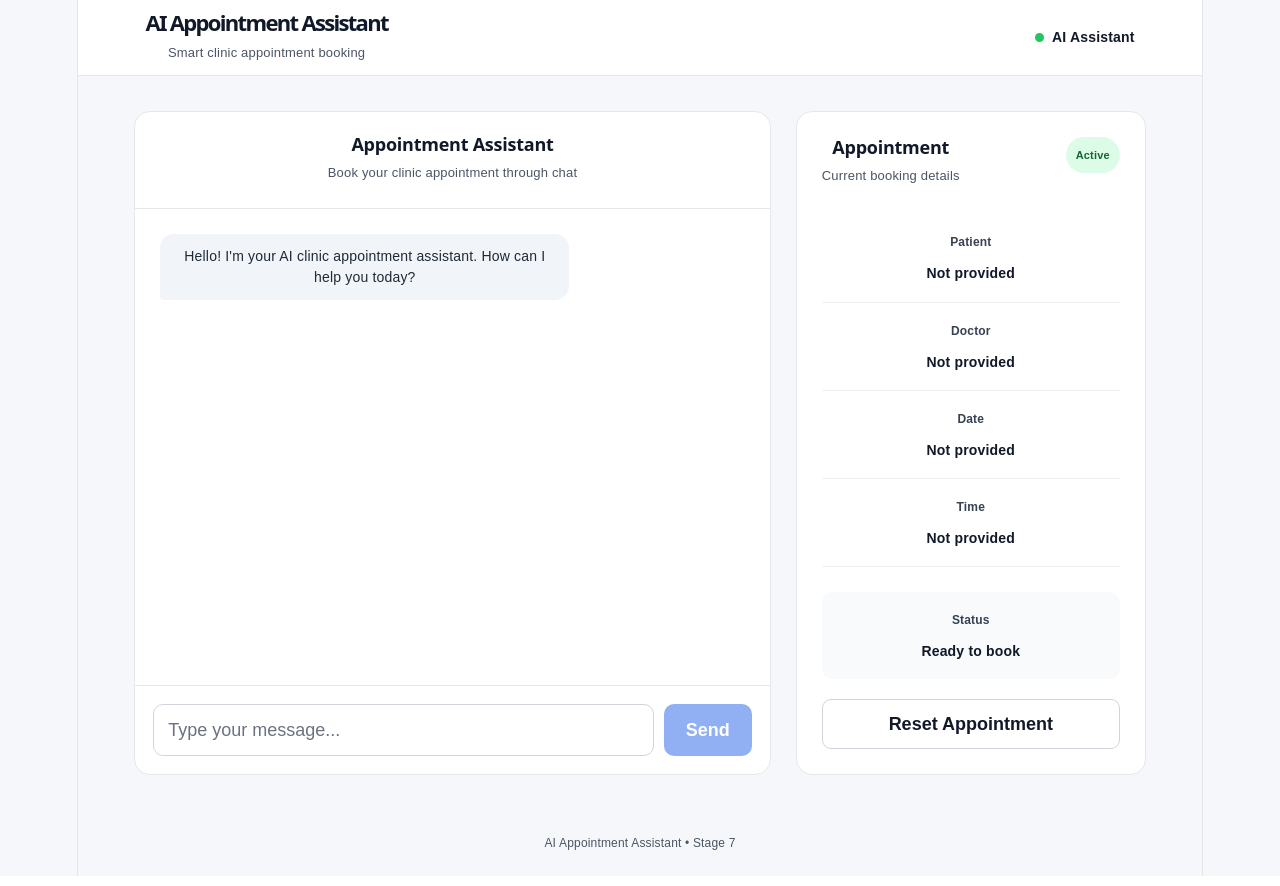
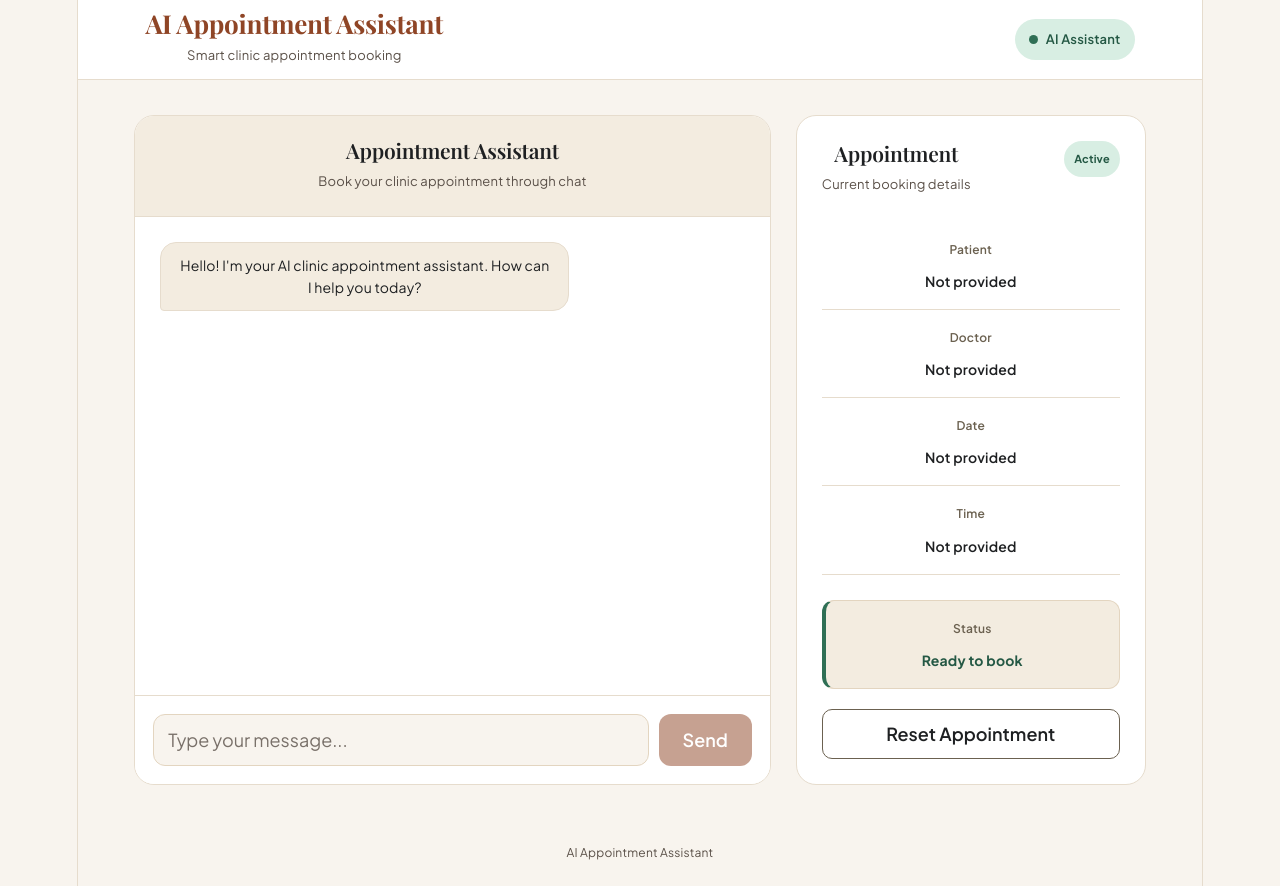
Before and after one commit to TayyibaFatima/AI-Appointment-Assistant, a React app in the folder frontend/: page / in a window 1280 px wide. Built offline with nearby package versions, Linux system fonts and the light colour scheme; no server answers; the HTML template or start-up script is replaced by a standard one.

Commit message:
Update frontend UI

```diff
--- a/frontend/src/App.css
+++ b/frontend/src/App.css
@@ -1,17 +1,55 @@
+@import url("https://fonts.googleapis.com/css2?family=Playfair+Display:wght@500;600;700&family=Plus+Jakarta+Sans:wght@400;500;600;700&display=swap");
+
+:root {
+  /* Primary (terracotta) */
+  --primary: #c2704e;
+  --primary-strong: #8f4526;
+  --primary-hover: #7a3a20;
+  --primary-tint: #f6e4da;
+
+  /* Secondary (forest green) */
+  --secondary: #2f6f55;
+  --secondary-strong: #245844;
+  --secondary-tint: #d8eee3;
+
+  /* Tertiary (sand) */
+  --tertiary: #e3d5c0;
+  --tertiary-soft: #f3ece0;
+  --tertiary-dark: #6b6150;
+
+  /* Neutral */
+  --neutral: #1e2022;
+  --neutral-muted: #5a5048;
+  --surface: #ffffff;
+  --background: #f8f4ee;
+  --border: #e6dccd;
+
+  --danger: #b91c1c;
+  --danger-tint: #fde8e6;
+
+  --font-display: "Playfair Display", Georgia, "Times New Roman", serif;
+  --font-body: "Plus Jakarta Sans", Arial, Helvetica, sans-serif;
+}
+
 * {
   box-sizing: border-box;
 }
 
 body {
   margin: 0;
-  font-family: Arial, Helvetica, sans-serif;
-  background: #f5f7fb;
-  color: #1f2937;
+  font-family: var(--font-body);
+  background: var(--background);
+  color: var(--neutral);
 }
 
 button,
 input {
   font: inherit;
+}
+
+:focus-visible {
+  outline: 2px solid var(--primary-strong);
+  outline-offset: 2px;
 }
 
 .app {
@@ -20,10 +58,12 @@ input {
   flex-direction: column;
 }
 
+/* ---------- Top bar ---------- */
+
 .topbar {
-  height: 76px;
-  background: white;
-  border-bottom: 1px solid #e5e7eb;
+  height: 80px;
+  background: var(--surface);
+  border-bottom: 1px solid var(--border);
   display: flex;
   align-items: center;
   justify-content: space-between;
@@ -32,14 +72,16 @@ input {
 
 .topbar h1 {
   margin: 0;
-  font-size: 22px;
-  color: #111827;
+  font-family: var(--font-display);
+  font-size: 26px;
+  color: var(--primary-strong);
   font-weight: 700;
+  letter-spacing: -0.01em;
 }
 
 .topbar p {
-  margin: 5px 0 0;
-  color: #4b5563;
+  margin: 4px 0 0;
+  color: var(--neutral-muted);
   font-size: 13px;
 }
 
@@ -47,17 +89,22 @@ input {
   display: flex;
   align-items: center;
   gap: 8px;
-  font-size: 14px;
+  font-size: 13px;
   font-weight: 600;
-  color: #111827;
+  color: var(--secondary-strong);
+  background: var(--secondary-tint);
+  padding: 7px 14px;
+  border-radius: 999px;
 }
 
 .status-dot {
   width: 9px;
   height: 9px;
   border-radius: 50%;
-  background: #22c55e;
+  background: var(--secondary);
 }
+
+/* ---------- Layout ---------- */
 
 .main-container {
   width: 90%;
@@ -71,9 +118,9 @@ input {
 
 .chat-card,
 .appointment-card {
-  background: white;
-  border: 1px solid #e5e7eb;
-  border-radius: 16px;
+  background: var(--surface);
+  border: 1px solid var(--border);
+  border-radius: 20px;
   overflow: hidden;
 }
 
@@ -85,23 +132,27 @@ input {
 
 .chat-header {
   padding: 22px 25px;
-  border-bottom: 1px solid #e5e7eb;
+  border-bottom: 1px solid var(--border);
+  background: var(--tertiary-soft);
 }
 
 .chat-header h2,
 .appointment-header h2 {
   margin: 0;
-  font-size: 18px;
-  color: #111827;
-  font-weight: 700;
+  font-family: var(--font-display);
+  font-size: 21px;
+  color: var(--neutral);
+  font-weight: 600;
 }
 
 .chat-header p,
 .appointment-header p {
   margin: 5px 0 0;
-  color: #4b5563;
+  color: var(--neutral-muted);
   font-size: 13px;
 }
+
+/* ---------- Messages ---------- */
 
 .messages {
   flex: 1;
@@ -125,67 +176,80 @@ input {
 .message {
   max-width: 70%;
   padding: 12px 16px;
-  border-radius: 14px;
-  line-height: 1.5;
+  border-radius: 16px;
+  line-height: 1.55;
   font-size: 14px;
   white-space: pre-wrap;
 }
 
 .message-row.user .message {
-  background: #2563eb;
-  color: white;
+  background: var(--primary-strong);
+  color: #ffffff;
   border-bottom-right-radius: 4px;
 }
 
 .message-row.assistant .message {
-  background: #f1f5f9;
-  color: #1f2937;
+  background: var(--tertiary-soft);
+  color: var(--neutral);
+  border: 1px solid var(--border);
   border-bottom-left-radius: 4px;
 }
 
 .typing {
-  color: #4b5563;
+  color: var(--neutral-muted);
 }
+
+/* ---------- Input ---------- */
 
 .input-area {
   display: flex;
   gap: 10px;
   padding: 18px;
-  border-top: 1px solid #e5e7eb;
+  border-top: 1px solid var(--border);
+  background: var(--surface);
 }
 
 .input-area input {
   flex: 1;
-  border: 1px solid #d1d5db;
-  border-radius: 10px;
+  border: 1px solid var(--tertiary);
+  border-radius: 12px;
   padding: 12px 14px;
   outline: none;
-  color: #111827;
-  background: white;
+  color: var(--neutral);
+  background: var(--background);
 }
 
 .input-area input::placeholder {
-  color: #6b7280;
+  color: var(--neutral-muted);
+  opacity: 0.8;
 }
 
 .input-area input:focus {
-  border-color: #2563eb;
+  border-color: var(--primary);
+  box-shadow: 0 0 0 3px var(--primary-tint);
 }
 
 .input-area button {
   border: none;
-  border-radius: 10px;
-  padding: 0 22px;
-  background: #2563eb;
-  color: white;
+  border-radius: 12px;
+  padding: 0 24px;
+  background: var(--primary-strong);
+  color: #ffffff;
   cursor: pointer;
   font-weight: 600;
+  transition: background 0.15s ease;
+}
+
+.input-area button:hover:not(:disabled) {
+  background: var(--primary-hover);
 }
 
 .input-area button:disabled {
   opacity: 0.5;
   cursor: not-allowed;
 }
+
+/* ---------- Appointment card ---------- */
 
 .appointment-card {
   padding: 25px;
@@ -199,12 +263,12 @@ input {
 }
 
 .session-badge {
-  background: #dcfce7;
-  color: #166534;
+  background: var(--secondary-tint);
+  color: var(--secondary-strong);
   padding: 5px 10px;
   border-radius: 20px;
   font-size: 11px;
-  font-weight: 600;
+  font-weight: 700;
 }
 
 .details {
@@ -213,75 +277,83 @@ input {
 
 .detail {
   padding: 15px 0;
-  border-bottom: 1px solid #edf0f3;
+  border-bottom: 1px solid var(--border);
   display: flex;
   flex-direction: column;
   gap: 5px;
 }
 
 .detail span {
-  color: #374151;
+  color: var(--tertiary-dark);
   font-size: 12px;
   font-weight: 600;
 }
 
 .detail strong {
   font-size: 14px;
-  color: #111827;
+  color: var(--neutral);
+  font-weight: 600;
 }
 
 .booking-status {
   margin-top: 25px;
   padding: 15px;
-  background: #f8fafc;
-  border-radius: 10px;
+  background: var(--tertiary-soft);
+  border: 1px solid var(--tertiary);
+  border-left: 4px solid var(--secondary);
+  border-radius: 12px;
   display: flex;
   flex-direction: column;
   gap: 5px;
 }
 
 .booking-status span {
-  color: #374151;
+  color: var(--tertiary-dark);
   font-size: 12px;
   font-weight: 600;
 }
 
 .booking-status strong {
   font-size: 14px;
-  color: #111827;
+  color: var(--secondary-strong);
 }
 
 .reset-button {
   width: 100%;
   margin-top: 20px;
   padding: 11px;
-  border: 1px solid #d1d5db;
-  background: white;
-  color: #111827;
-  border-radius: 9px;
+  border: 1px solid var(--tertiary-dark);
+  background: transparent;
+  color: var(--neutral);
+  border-radius: 10px;
   cursor: pointer;
   font-weight: 600;
+  transition: background 0.15s ease;
 }
 
 .reset-button:hover {
-  background: #f9fafb;
+  background: var(--tertiary-soft);
 }
+
+/* ---------- Error + footer ---------- */
 
 .error {
   margin: 0 18px 10px;
-  padding: 10px;
-  border-radius: 8px;
-  background: #fee2e2;
-  color: #991b1b;
+  padding: 10px 12px;
+  border-radius: 10px;
+  background: var(--danger-tint);
+  color: var(--danger);
   font-size: 13px;
 }
 
 footer {
   text-align: center;
   padding: 20px;
-  color: #4b5563;
+  color: var(--neutral-muted);
   font-size: 12px;
 }
+
+/* ---------- Responsive ---------- */
 
 @media (max-width: 850px) {
   .main-container {
@@ -303,7 +375,7 @@ footer {
   }
 
   .topbar h1 {
-    font-size: 17px;
+    font-size: 20px;
   }
 
   .backend-status {
--- a/frontend/src/App.jsx
+++ b/frontend/src/App.jsx
@@ -334,7 +334,7 @@ function App() {
       </main>
 
       <footer>
-        AI Appointment Assistant • Stage 7
+        AI Appointment Assistant
       </footer>
 
     </div>
```
